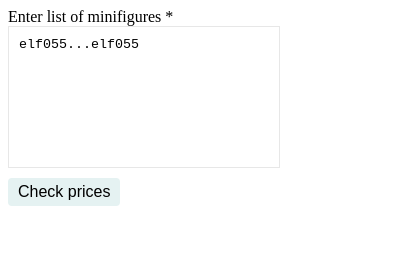
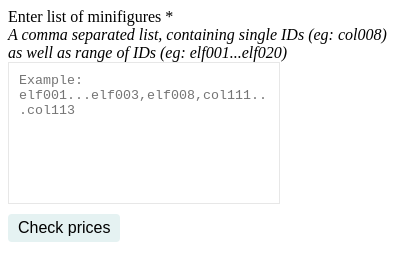
Before and after one commit to gdebojyoti/goodreads-rating-compiler-firefox-extension, a browser extension: page popup/index.html in a window 400 px wide. Drawn offline with Linux system fonts and the light colour scheme.

Commit message:
Example added.

```diff
--- a/popup/index.html
+++ b/popup/index.html
@@ -14,13 +14,17 @@
         </div> -->
 
         <div class="input-field">
-          <label for="minifig-ids">Enter list of minifigures *</label>
+          <label for="minifig-ids">
+            Enter list of minifigures *
+            <br>
+            <em>A comma separated list, containing single IDs (eg: col008) as well as range of IDs (eg: elf001...elf020)</em>
+          </label>
           <textarea
             id="minifig-ids"
             name="minifig-ids"
             class="input input--textarea"
-            placeholder="elf001...elf003,elf008,col111...col113"
-          >elf055...elf055</textarea>
+            placeholder="Example: elf001...elf003,elf008,col111...col113"
+          ></textarea>
         </div>
 
         <button type="submit" id="cta">Check prices</button>
```
